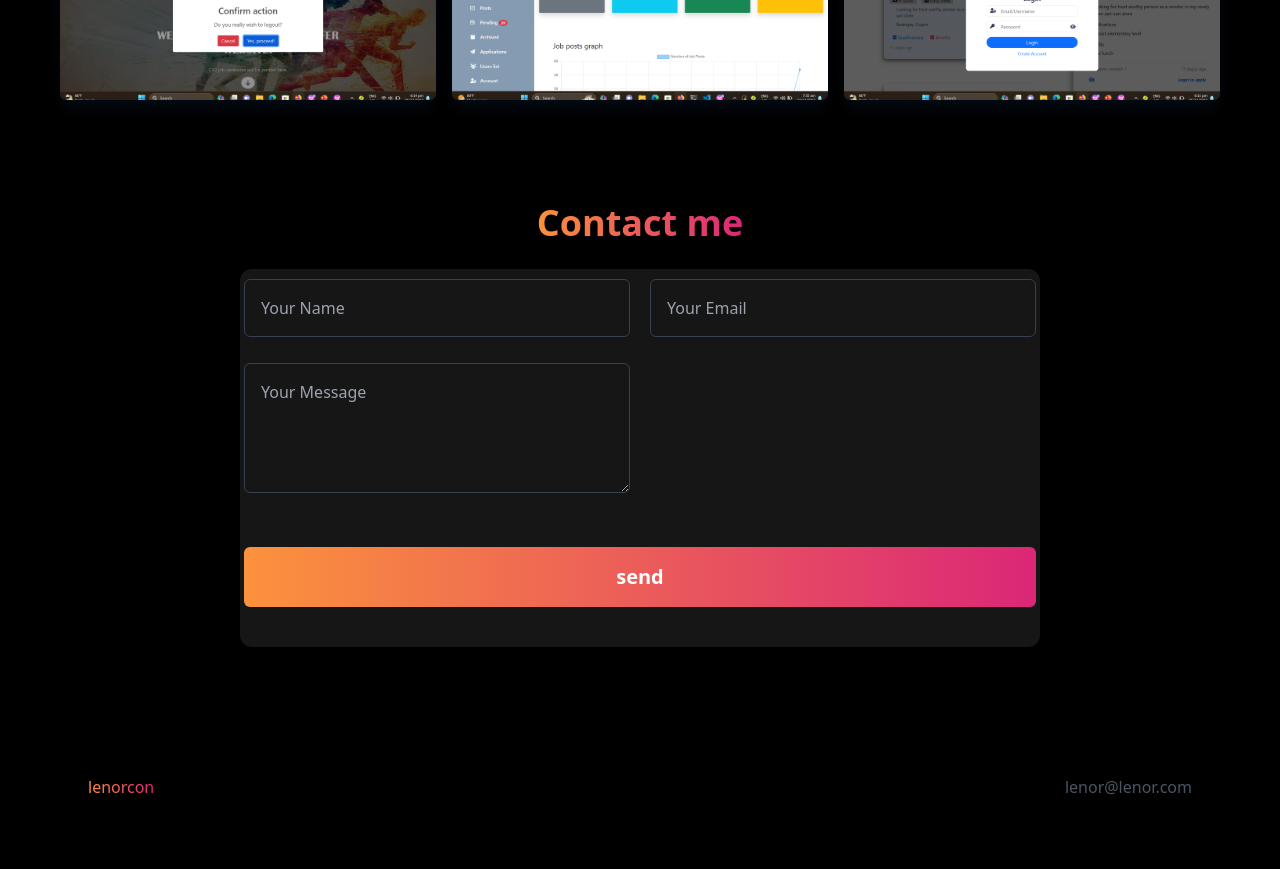
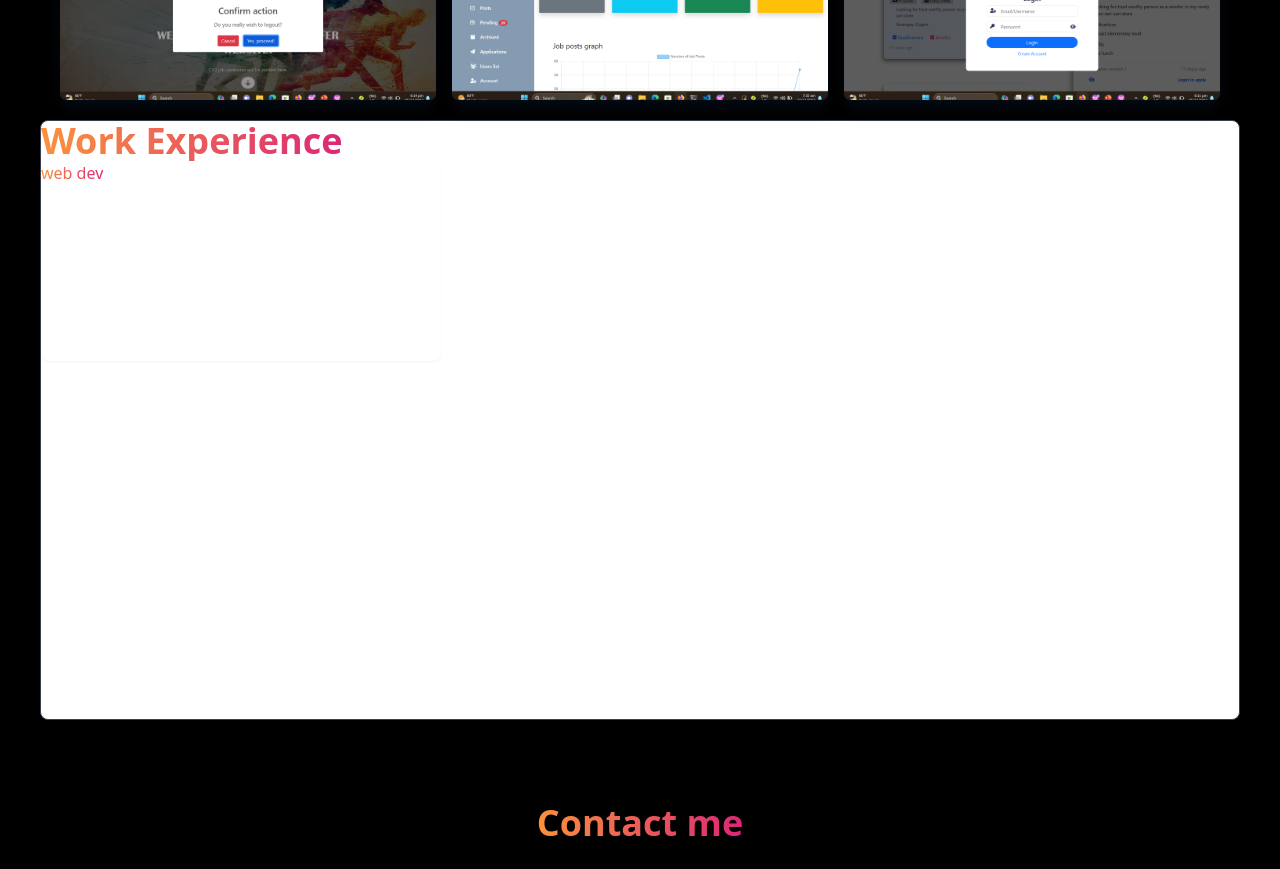
Before and after one commit to lenorcon/ReactPortfolio, a React (Create React App) app: page / in a window 1280 px wide. Shown: the part 1780-2649 px from the top of the page. Built offline with nearby package versions, Linux system fonts and the light colour scheme.

Commit message:
added experience features

```diff
--- a/src/App.js
+++ b/src/App.js
@@ -6,6 +6,7 @@ import Contact from "./components/Contact.jsx"
 import Footer from "./components/Footer.jsx"
 import ScrollToTop from './components/ScrollToTop';
 import Home from "./components/home.jsx";
+import Experience from "./components/experience.jsx";
 
 
 
@@ -17,9 +18,12 @@ function App() {
       <Skills/>
       <About/>
       <Work/>
+      <Experience/>
       <Contact/>
       <Footer/>
       <ScrollToTop/>
+
+
 
 
 
--- /dev/null
+++ b/src/components/experience.jsx
@@ -0,0 +1,14 @@
+import React from 'react'
+
+const experience = () => {
+  return (
+    <div className='border  border-gray-700 rounded-lg bg-white h-[600px] max-w-[1200px] mx-auto text-gray-700 items-center'>
+     <h1 className=' text-4xl font-bold primary-color item-center'> Work Experience</h1>
+        <div className='bg-red rounded-lg shadow-sm h-[200px] max-w-[400px] items-center'>
+            <h1 className='primary-color text-center'>web dev</h1>
+        </div>
+    </div>
+  )
+}
+
+export default experience
```
